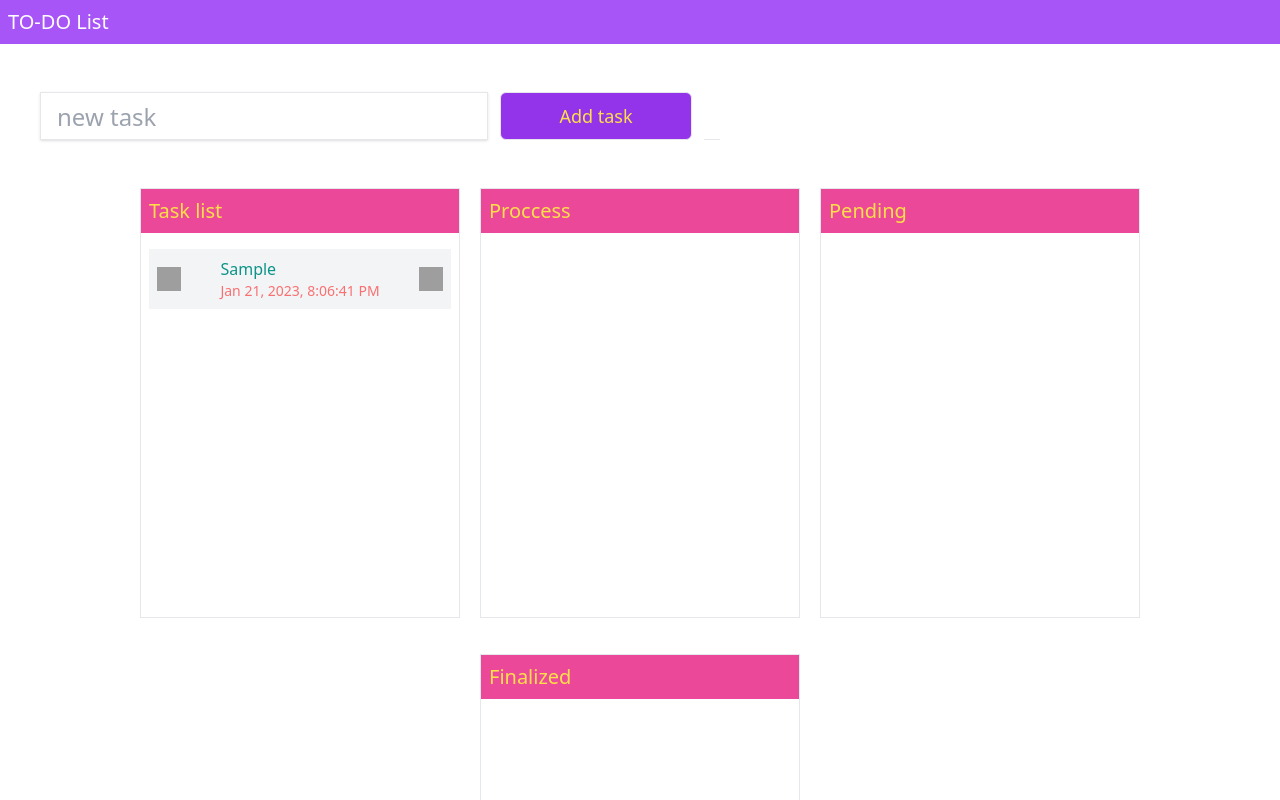
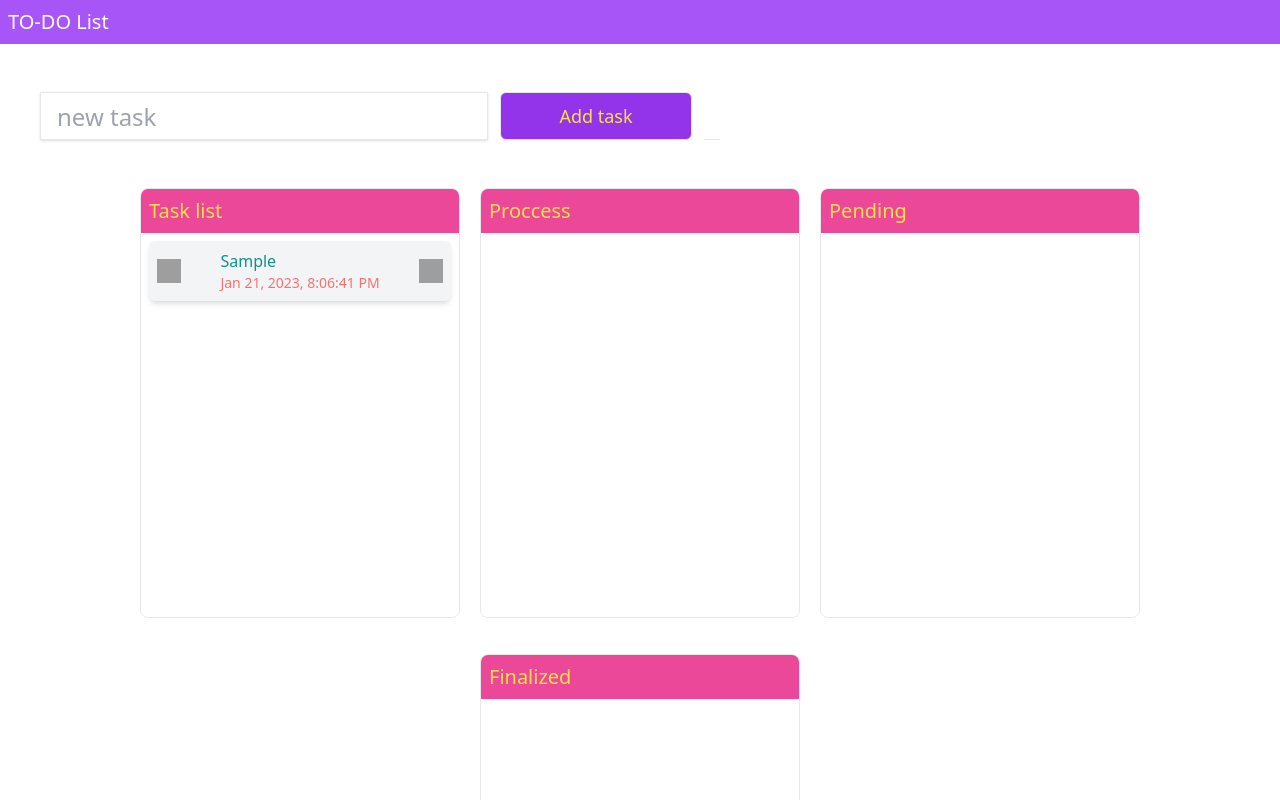
Before and after one commit to HenryAprendo/To-do-list, an Angular app: page / in a window 1280 px wide. Both pictures are taken after typing "Sample" into the empty fields and a click on the button "Add task". Shown: the top 800 px of the page. Built offline with nearby package versions, Linux system fonts and the light colour scheme; grey boxes are pictures that could not be loaded.

Commit message:
Estilos para la seccion de tareas y la tarea

```diff
--- a/src/app/app.component.html
+++ b/src/app/app.component.html
@@ -23,8 +23,8 @@
 
   <section class=" h-auto max-w-lg m-auto flex flex-col items-center md:max-w-none md:flex-row md:flex-wrap md:justify-center md:gap-5">
 
-    <section class="border mb-4 w-11/12 md:w-80 lg:w-80">
-      <h2 class="p-2 text-xl font-medium text-yellow-300 bg-pink-500">Task list</h2>
+    <section class="border mb-4 w-11/12 md:w-80 lg:w-80 overflow-hidden rounded-lg">
+      <h2 class="p-2 text-xl font-medium text-yellow-300 bg-pink-500 ">Task list</h2>
       <div class=" h-60 lg:h-96 bg-white p-2 overflow-y-scroll"
           data-zone="list"
 
@@ -37,7 +37,7 @@
       </div>
     </section>
 
-    <section class="border mb-4 w-11/12 md:w-80 lg:w-80">
+    <section class="border mb-4 w-11/12 md:w-80 lg:w-80 overflow-hidden rounded-lg">
       <h2 class="p-2 text-xl font-medium text-yellow-300 bg-pink-500">Proccess</h2>
       <div class=" h-60 lg:h-96 bg-white p-2 overflow-y-scroll"
         data-zone="proccess"
@@ -51,7 +51,7 @@
       </div>
     </section>
 
-    <section class="border mb-4 w-11/12 md:w-80 lg:w-80 ">
+    <section class="border mb-4 w-11/12 md:w-80 lg:w-80 overflow-hidden rounded-lg">
       <h2 class="p-2 text-xl font-medium text-yellow-300 bg-pink-500">Pending</h2>
       <div class=" h-60 lg:h-96 bg-white p-2 overflow-y-scroll"
         data-zone="pending"
@@ -65,7 +65,7 @@
     </div>
   </section>
 
-  <section class="border mb-4 w-11/12 md:w-80 lg:w-80">
+  <section class="border mb-4 w-11/12 md:w-80 lg:w-80 overflow-hidden rounded-lg">
     <h2 class="p-2 text-xl font-medium text-yellow-300 bg-pink-500">Finalized</h2>
     <div class=" h-60 lg:h-96 bg-white p-2 overflow-y-scroll"
       data-zone="finalize"
--- a/src/app/components/card/card.component.html
+++ b/src/app/components/card/card.component.html
@@ -1,5 +1,5 @@
 
-<li class="p-2 mt-2 bg-gray-100 hover:bg-gray-200 hover:cursor-pointer"
+<li class="p-2 mb-4 bg-gray-100 hover:bg-gray-200 hover:cursor-pointer rounded-md shadow-md"
   draggable="true"
   (dragstart)="dragStartHandler($event)"
   (dragend)="dragEndHandler($event)"
@@ -7,7 +7,7 @@
   <article class="flex items-center justify-between">
     <img class="h-6 w-6" src="./../assets/twotone_description_black_24dp.png" alt="note">
     <div>
-      <p class="text-teal-600 font-medium">{{task.title}}</p>
+      <p class="text-teal-600 font-medium first-letter:uppercase">{{task.title}}</p>
       <p class="text-sm text-red-400">{{task.date | date:'medium'}}</p>
     </div>
     <img class="h-6 w-6" src="./../assets/twotone_delete_black_24dp.png" alt="delete">
```
